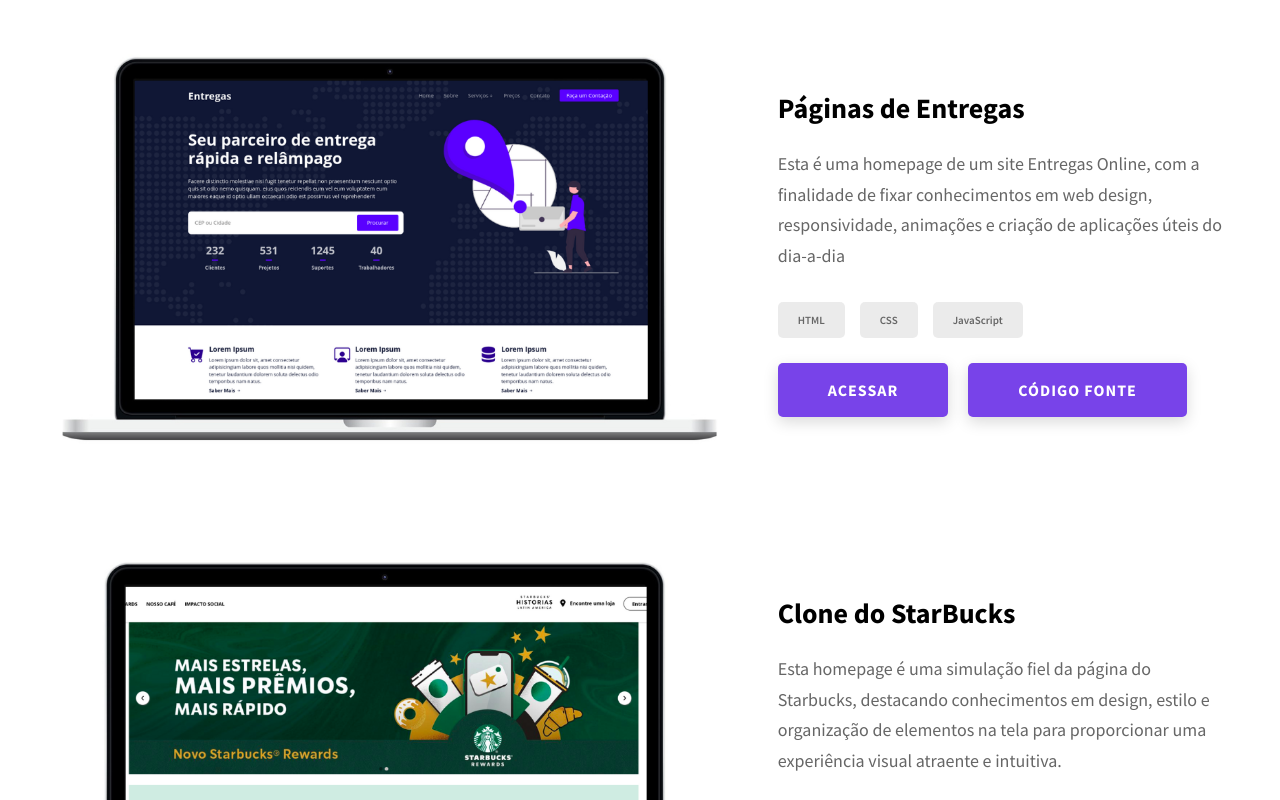
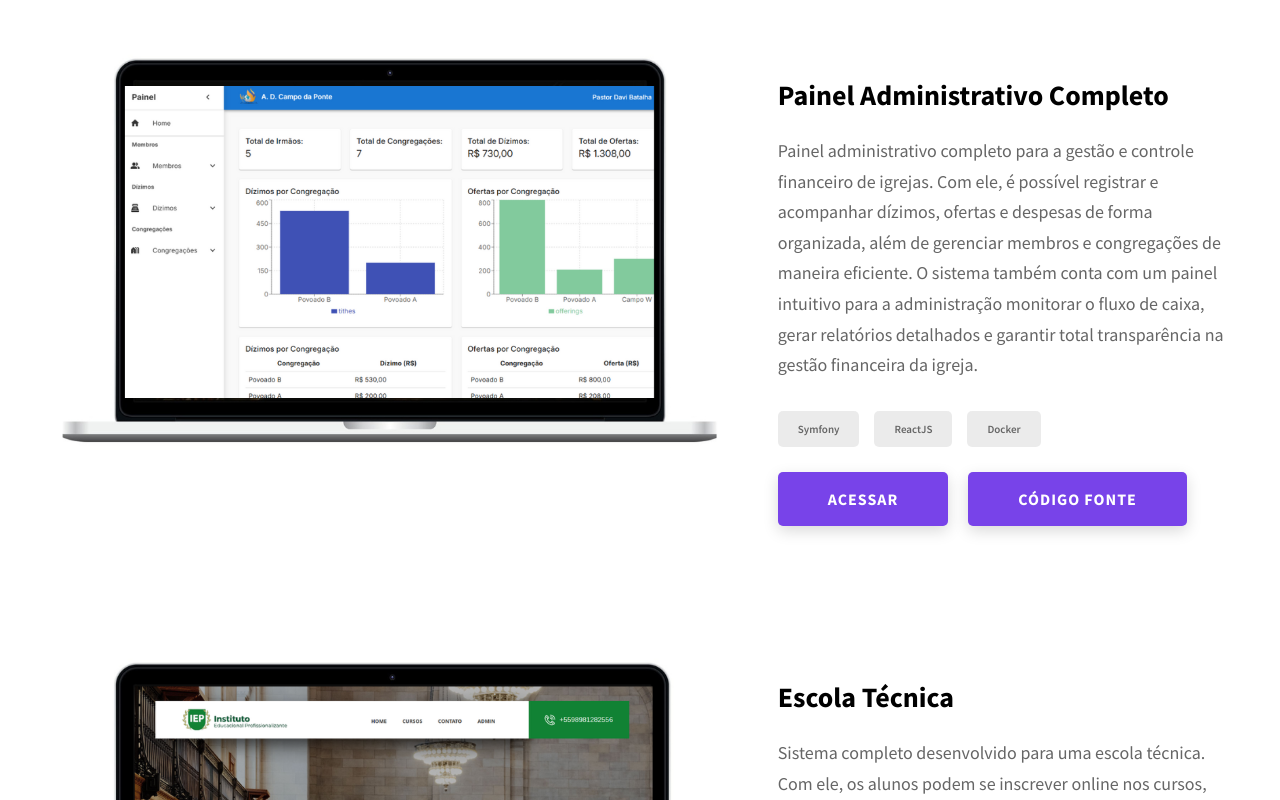
Before and after one commit to samueldmonteiro/portfolio, a React (Vite) app: page / in a window 1280 px wide. Shown: the part 1700-2500 px from the top of the page. Built offline with nearby package versions, Linux system fonts and the light colour scheme.

Commit message:
add new project

```diff
--- a/src/pages/Home/Projects/index.jsx
+++ b/src/pages/Home/Projects/index.jsx
@@ -2,12 +2,29 @@
 import PImage1 from "../../../assets/images/projects/1.png"
 import PImage2 from "../../../assets/images/projects/2.png"
 import PImage3 from "../../../assets/images/projects/3.png"
-import PImage4 from "../../../assets/images/projects/4.png"
+import PImage6 from "../../../assets/images/projects/6.png"
 import PImage5 from "../../../assets/images/projects/5.png"
 import ProjectItem from './ProjectItem'
 
 
 const projects = [
+  {
+    image: PImage6,
+    title: 'Painel Administrativo Completo',
+    text: 'Painel administrativo completo para a gestão e controle financeiro de igrejas. Com ele, é possível registrar e acompanhar dízimos, ofertas e despesas de forma organizada, além de gerenciar membros e congregações de maneira eficiente. O sistema também conta com um painel intuitivo para a administração monitorar o fluxo de caixa, gerar relatórios detalhados e garantir total transparência na gestão financeira da igreja.',
+    tags: ['Symfony', 'ReactJS', 'Docker'],
+    accessLink: 'https://adcampodaponte.site/',
+    codeLink: 'https://github.com/samueldmonteiro/sistema-gestao-igreja'
+  },
+
+  {
+    image: PImage1,
+    title: 'Escola Técnica',
+    text: 'Sistema completo desenvolvido para uma escola técnica. Com ele, os alunos podem se inscrever online nos cursos, realizar o pagamento com confirmação imediata, e acompanhar todo o processo. Além disso, o sistema inclui um painel de controle para que a administração possa gerenciar facilmente as informações do site e as inscrições dos alunos.',
+    tags: ['PHP', 'Laravel', 'JavaScript'],
+    accessLink: 'https://institutoiep.net.br/',
+  },
+
   {
     image: PImage2,
     title: 'Páginas de Entregas',
@@ -15,14 +32,6 @@
     tags: ['HTML', 'CSS', 'JavaScript'],
     accessLink: 'https://entregas-app.netlify.app/',
     codeLink: 'https://github.com/samueldmonteiro/Entregas'
-  },
-  {
-    image: PImage3,
-    title: 'Clone do StarBucks',
-    text: 'Esta homepage é uma simulação fiel da página do Starbucks, destacando conhecimentos em design, estilo e organização de elementos na tela para proporcionar uma experiência visual atraente e intuitiva.',
-    tags: ['HTML', 'CSS', 'JavaScript'],
-    accessLink: 'https://starb-home.netlify.app/',
-    codeLink: 'https://github.com/samueldmonteiro/starbucks-homepage'
   },
 
   {
@@ -33,13 +42,13 @@
     accessLink: 'https://buy-pizza-app.netlify.app/',
     codeLink: 'https://github.com/samueldmonteiro/buy-pizza'
   },
-
   {
-    image: PImage1,
-    title: 'Escola Técnica',
-    text: 'Sistema completo desenvolvido para uma escola técnica. Com ele, os alunos podem se inscrever online nos cursos, realizar o pagamento com confirmação imediata, e acompanhar todo o processo. Além disso, o sistema inclui um painel de controle para que a administração possa gerenciar facilmente as informações do site e as inscrições dos alunos.',
-    tags: ['PHP', 'Laravel', 'JavaScript'],
-    accessLink: 'https://institutoiep.net.br/',
+    image: PImage3,
+    title: 'Clone do StarBucks',
+    text: 'Esta homepage é uma simulação fiel da página do Starbucks, destacando conhecimentos em design, estilo e organização de elementos na tela para proporcionar uma experiência visual atraente e intuitiva.',
+    tags: ['HTML', 'CSS', 'JavaScript'],
+    accessLink: 'https://starb-home.netlify.app/',
+    codeLink: 'https://github.com/samueldmonteiro/starbucks-homepage'
   },
 ];
 
```
Also changed, not shown: src/assets/images/projects/6.png (added).
